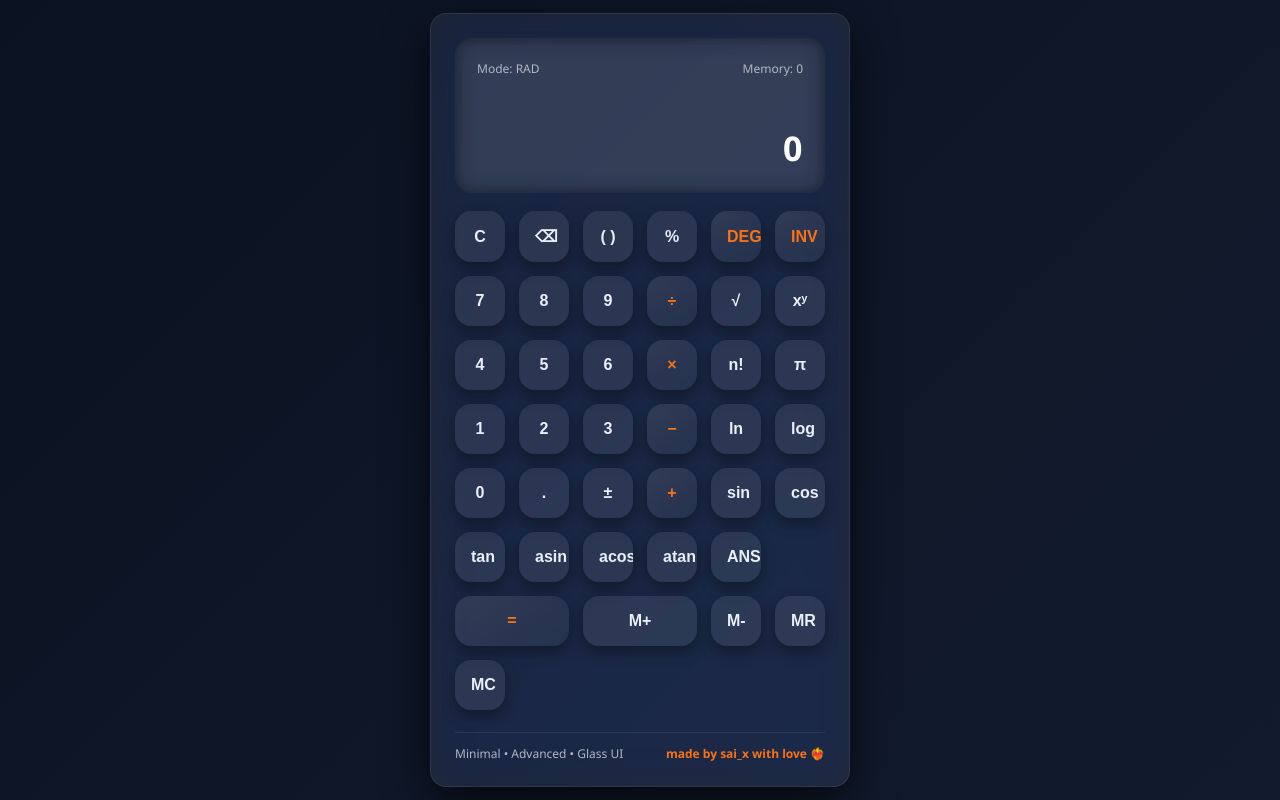
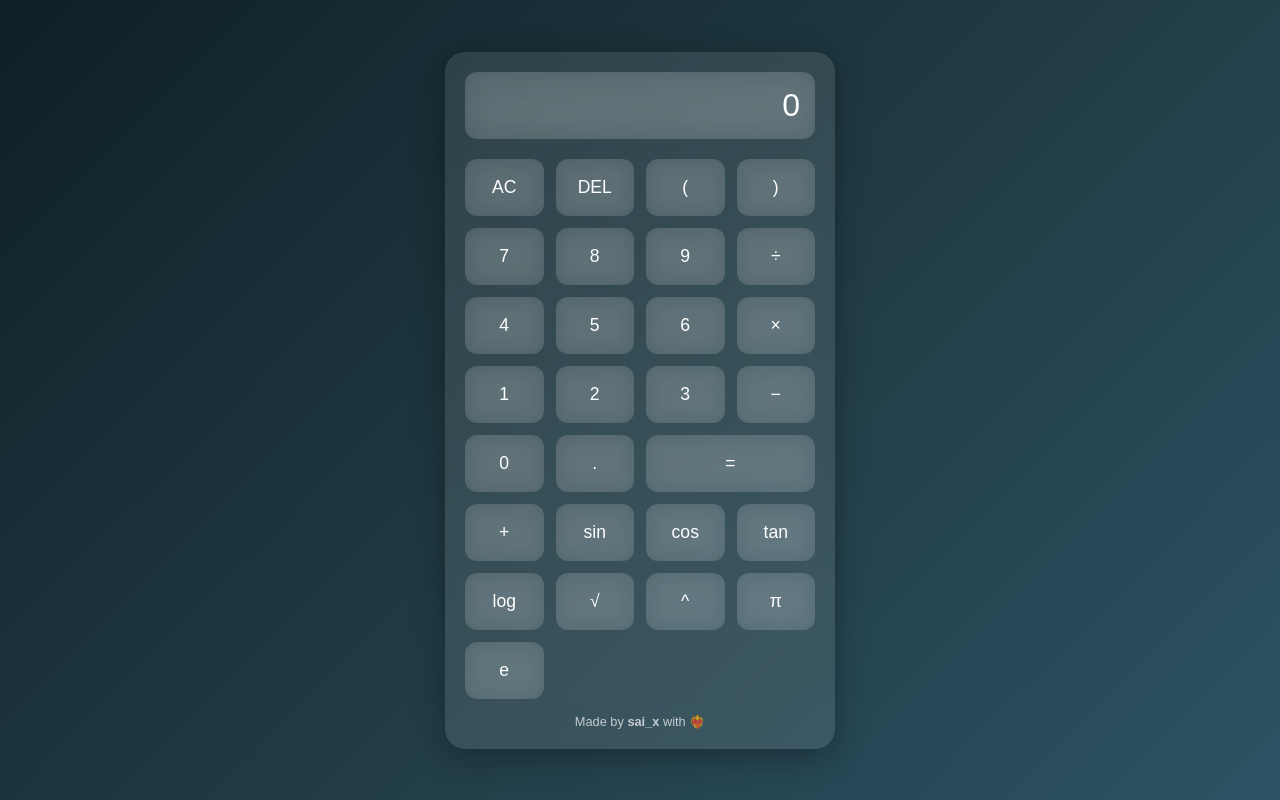
Before and after one commit to simba638/Scientific-calculator-, a plain HTML site: page index.html in a window 1280 px wide. Drawn offline with Linux system fonts and the light colour scheme.

Commit message:
Update index.html

```diff
--- a/index.html
+++ b/index.html
@@ -1,139 +1,141 @@
-<!doctype html>
+<!DOCTYPE html>
 <html lang="en">
 <head>
-  <meta charset="utf-8" />
-  <meta name="viewport" content="width=device-width,initial-scale=1" />
-  <title>Glass Scientific Calculator — sai_x</title>
+  <meta charset="UTF-8">
+  <meta name="viewport" content="width=device-width, initial-scale=1.0">
+  <title>Scientific Calculator — made by sai_x with ❤️‍🔥</title>
   <style>
-    :root{
-      --bg:#0e1523; --panel:rgba(255,255,255,0.07); --accent:#f97316; --muted:#b1b7c4;
-      --btn:rgba(255,255,255,0.08); --btn-hover:rgba(255,255,255,0.15);
-      --radius:16px; --gap:14px;
+    body {
+      margin: 0;
+      padding: 0;
+      display: flex;
+      justify-content: center;
+      align-items: center;
+      min-height: 100vh;
+      background: linear-gradient(135deg, #0f2027, #203a43, #2c5364);
+      font-family: "Poppins", sans-serif;
     }
-    *{box-sizing:border-box;transition:all .18s ease}
-    html,body{height:100%;margin:0;font-family:'Segoe UI',Inter,Roboto,sans-serif;}
-    body{background:linear-gradient(135deg,#0b1221,#121b2e);display:flex;align-items:center;justify-content:center;padding:20px;color:white;overflow:hidden}
-
-    .calculator{
-      width:420px; max-width:96vw; border-radius:var(--radius);
-      background:var(--panel); padding:24px;
-      box-shadow:0 18px 45px rgba(0,0,0,0.65);
-      backdrop-filter:blur(18px) saturate(180%);
-      display:flex; flex-direction:column; gap:18px;
-      border:1px solid rgba(255,255,255,0.08);
+    .calculator {
+      width: 350px;
+      background: rgba(255, 255, 255, 0.1);
+      backdrop-filter: blur(20px);
+      border-radius: 20px;
+      box-shadow: 0 8px 32px rgba(0,0,0,0.3);
+      padding: 20px;
+      display: flex;
+      flex-direction: column;
+      color: white;
     }
-
-    .screen{
-      background:rgba(255,255,255,0.05); padding:22px; border-radius:var(--radius);
-      display:flex; flex-direction:column; gap:12px;
-      box-shadow:inset 0 0 15px rgba(0,0,0,0.35);
-      backdrop-filter:blur(12px);
+    .display {
+      background: rgba(255,255,255,0.15);
+      backdrop-filter: blur(15px);
+      border-radius: 12px;
+      padding: 15px;
+      text-align: right;
+      font-size: 2rem;
+      margin-bottom: 20px;
+      overflow-x: auto;
     }
-    .toprow{display:flex;justify-content:space-between;font-size:13px;color:var(--muted)}
-    .expr{font-size:17px;color:var(--muted);min-height:24px;word-wrap:break-word}
-    .output{font-size:34px;font-weight:700;text-align:right;letter-spacing:0.5px;color:#fff}
-
-    .kbd{display:grid;grid-template-columns:repeat(6,1fr);gap:var(--gap)}
-    button.key{
-      background:var(--btn);border:0;padding:16px;border-radius:var(--radius);
-      color:#eaf0f9;font-weight:600;font-size:16px;cursor:pointer;position:relative;
-      overflow:hidden;box-shadow:0 6px 14px rgba(0,0,0,0.35);
+    .buttons {
+      display: grid;
+      grid-template-columns: repeat(4, 1fr);
+      gap: 12px;
     }
-    button.key:hover{background:var(--btn-hover);transform:translateY(-2px)}
-    button.key:active{transform:scale(0.96)}
-    button.op{background:linear-gradient(145deg,rgba(255,255,255,0.1),rgba(255,255,255,0.05));color:var(--accent)}
-    button.wide{grid-column:span 2}
-    .secondary{font-size:12px;color:var(--muted)}
-
-    .footer{display:flex;justify-content:space-between;align-items:center;margin-top:4px;padding-top:12px;border-top:1px solid rgba(255,255,255,0.08);font-size:12px;color:var(--muted)}
-    .brand{font-weight:700;color:var(--accent)}
-
-    @media(max-width:460px){
-      .kbd{grid-template-columns:repeat(5,1fr)}
-      button.key{padding:13px;font-size:14px}
+    button {
+      padding: 18px;
+      border: none;
+      border-radius: 12px;
+      font-size: 1.1rem;
+      font-weight: 500;
+      color: white;
+      background: rgba(255,255,255,0.12);
+      backdrop-filter: blur(10px);
+      cursor: pointer;
+      transition: all 0.2s ease;
     }
-
-    /* ripple effect */
-    button.key::after{
-      content:'';position:absolute;border-radius:50%;width:0;height:0;
-      background:rgba(255,255,255,0.25);transform:scale(0);opacity:0;
-      pointer-events:none;transition:all .4s ease;
+    button:hover {
+      background: rgba(255,255,255,0.25);
+      transform: translateY(-2px);
     }
-    button.key:active::after{
-      width:200%;height:200%;top:50%;left:50%;transform:translate(-50%,-50%) scale(1);
-      opacity:1;transition:0s;
+    button:active {
+      transform: scale(0.95);
+    }
+    .span-two {
+      grid-column: span 2;
+    }
+    .footer {
+      text-align: center;
+      margin-top: 15px;
+      font-size: 0.8rem;
+      opacity: 0.7;
     }
   </style>
 </head>
 <body>
   <div class="calculator">
-    <div class="screen">
-      <div class="toprow">
-        <div class="secondary">Mode: <span id="modeLabel">RAD</span></div>
-        <div class="secondary">Memory: <span id="memLabel">0</span></div>
-      </div>
-      <div id="expr" class="expr"></div>
-      <div id="out" class="output">0</div>
+    <div class="display" id="display">0</div>
+    <div class="buttons">
+      <button onclick="clearDisplay()">AC</button>
+      <button onclick="deleteChar()">DEL</button>
+      <button onclick="append('(')">(</button>
+      <button onclick="append(')')">)</button>
+
+      <button onclick="append('7')">7</button>
+      <button onclick="append('8')">8</button>
+      <button onclick="append('9')">9</button>
+      <button onclick="append('/')">÷</button>
+
+      <button onclick="append('4')">4</button>
+      <button onclick="append('5')">5</button>
+      <button onclick="append('6')">6</button>
+      <button onclick="append('*')">×</button>
+
+      <button onclick="append('1')">1</button>
+      <button onclick="append('2')">2</button>
+      <button onclick="append('3')">3</button>
+      <button onclick="append('-')">−</button>
+
+      <button onclick="append('0')">0</button>
+      <button onclick="append('.')">.</button>
+      <button onclick="calculate()" class="span-two">=</button>
+      <button onclick="append('+')">+</button>
+
+      <button onclick="append('Math.sin(')">sin</button>
+      <button onclick="append('Math.cos(')">cos</button>
+      <button onclick="append('Math.tan(')">tan</button>
+      <button onclick="append('Math.log10(')">log</button>
+
+      <button onclick="append('Math.sqrt(')">√</button>
+      <button onclick="append('**')">^</button>
+      <button onclick="append('Math.PI')">π</button>
+      <button onclick="append('Math.E')">e</button>
     </div>
-
-    <div class="kbd" id="keys">
-      <button class="key" data-action="clear">C</button>
-      <button class="key" data-action="back">⌫</button>
-      <button class="key" data-action="paren">( )</button>
-      <button class="key" data-val="%">%</button>
-      <button class="key op" data-action="toggle">DEG</button>
-      <button class="key op" data-action="inv">INV</button>
-
-      <button class="key" data-val="7">7</button>
-      <button class="key" data-val="8">8</button>
-      <button class="key" data-val="9">9</button>
-      <button class="key op" data-val="/">÷</button>
-      <button class="key" data-action="sqrt">√</button>
-      <button class="key" data-action="pow">xʸ</button>
-
-      <button class="key" data-val="4">4</button>
-      <button class="key" data-val="5">5</button>
-      <button class="key" data-val="6">6</button>
-      <button class="key op" data-val="*">×</button>
-      <button class="key" data-action="fact">n!</button>
-      <button class="key" data-action="pi">π</button>
-
-      <button class="key" data-val="1">1</button>
-      <button class="key" data-val="2">2</button>
-      <button class="key" data-val="3">3</button>
-      <button class="key op" data-val="-">−</button>
-      <button class="key" data-action="ln">ln</button>
-      <button class="key" data-action="log">log</button>
-
-      <button class="key" data-val="0">0</button>
-      <button class="key" data-val=".">.</button>
-      <button class="key" data-action="plusminus">±</button>
-      <button class="key op" data-val="+">+</button>
-      <button class="key" data-action="sin">sin</button>
-      <button class="key" data-action="cos">cos</button>
-
-      <button class="key" data-action="tan">tan</button>
-      <button class="key" data-action="asin">asin</button>
-      <button class="key" data-action="acos">acos</button>
-      <button class="key" data-action="atan">atan</button>
-      <button class="key" data-action="ans">ANS</button>
-      <button class="key wide op" data-action="equals">=</button>
-
-      <button class="key wide" data-action="mplus">M+</button>
-      <button class="key" data-action="mminus">M-</button>
-      <button class="key" data-action="mr">MR</button>
-      <button class="key" data-action="mc">MC</button>
-    </div>
-
-    <div class="footer">
-      <div class="secondary">Minimal • Advanced • Glass UI</div>
-      <div class="brand">made by sai_x with love ❤️‍🔥</div>
-    </div>
+    <div class="footer">Made by <b>sai_x</b> with ❤️‍🔥</div>
   </div>
 
-<script>
-// same script logic as earlier version
-(() => { /* ... keep same JS code from earlier ... */ })();
-</script>
+  <script>
+    const display = document.getElementById("display");
+
+    function append(value) {
+      if (display.innerText === "0") display.innerText = "";
+      display.innerText += value;
+    }
+
+    function clearDisplay() {
+      display.innerText = "0";
+    }
+
+    function deleteChar() {
+      display.innerText = display.innerText.slice(0, -1) || "0";
+    }
+
+    function calculate() {
+      try {
+        display.innerText = eval(display.innerText);
+      } catch (e) {
+        display.innerText = "Error";
+      }
+    }
+  </script>
 </body>
 </html>
```
